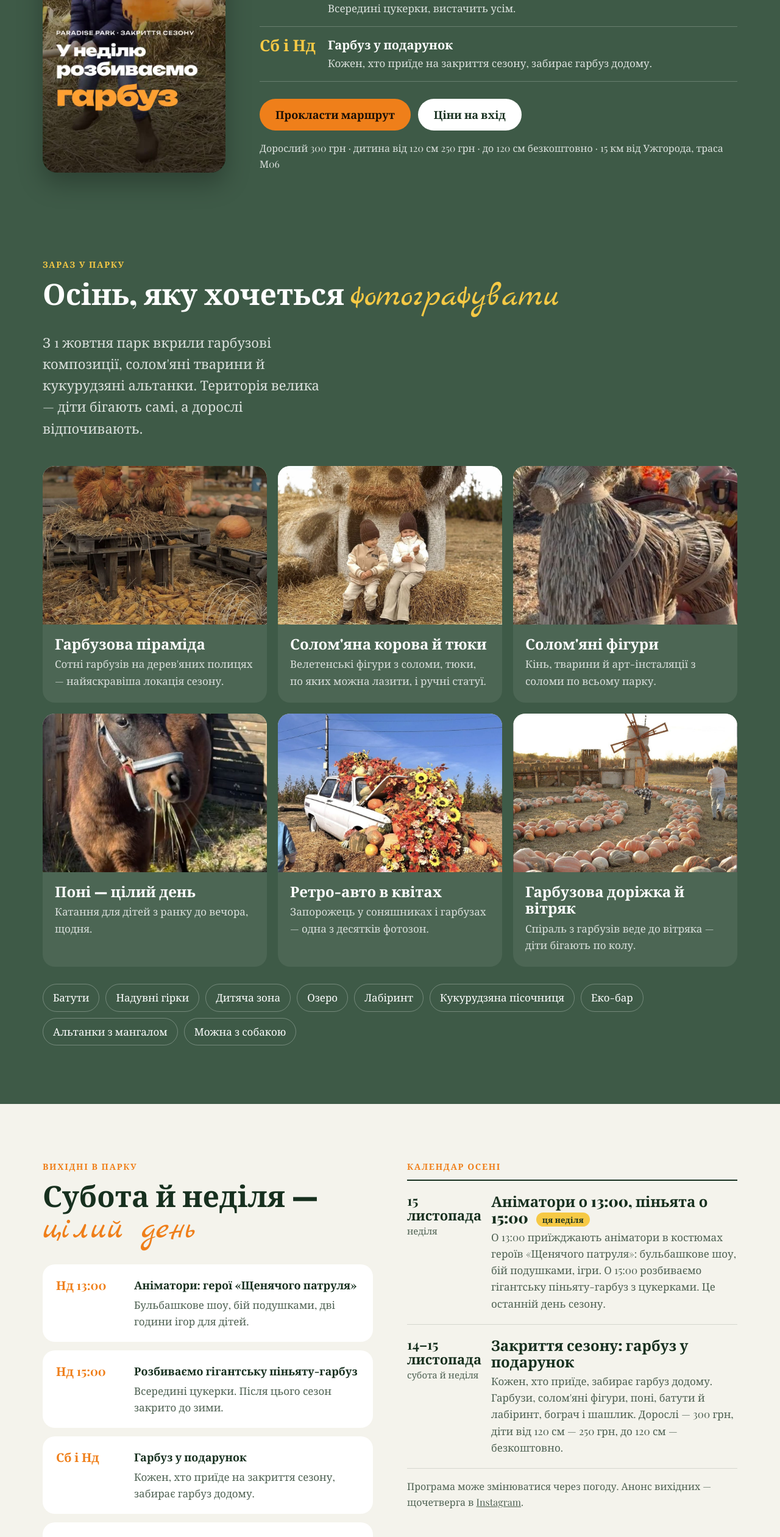
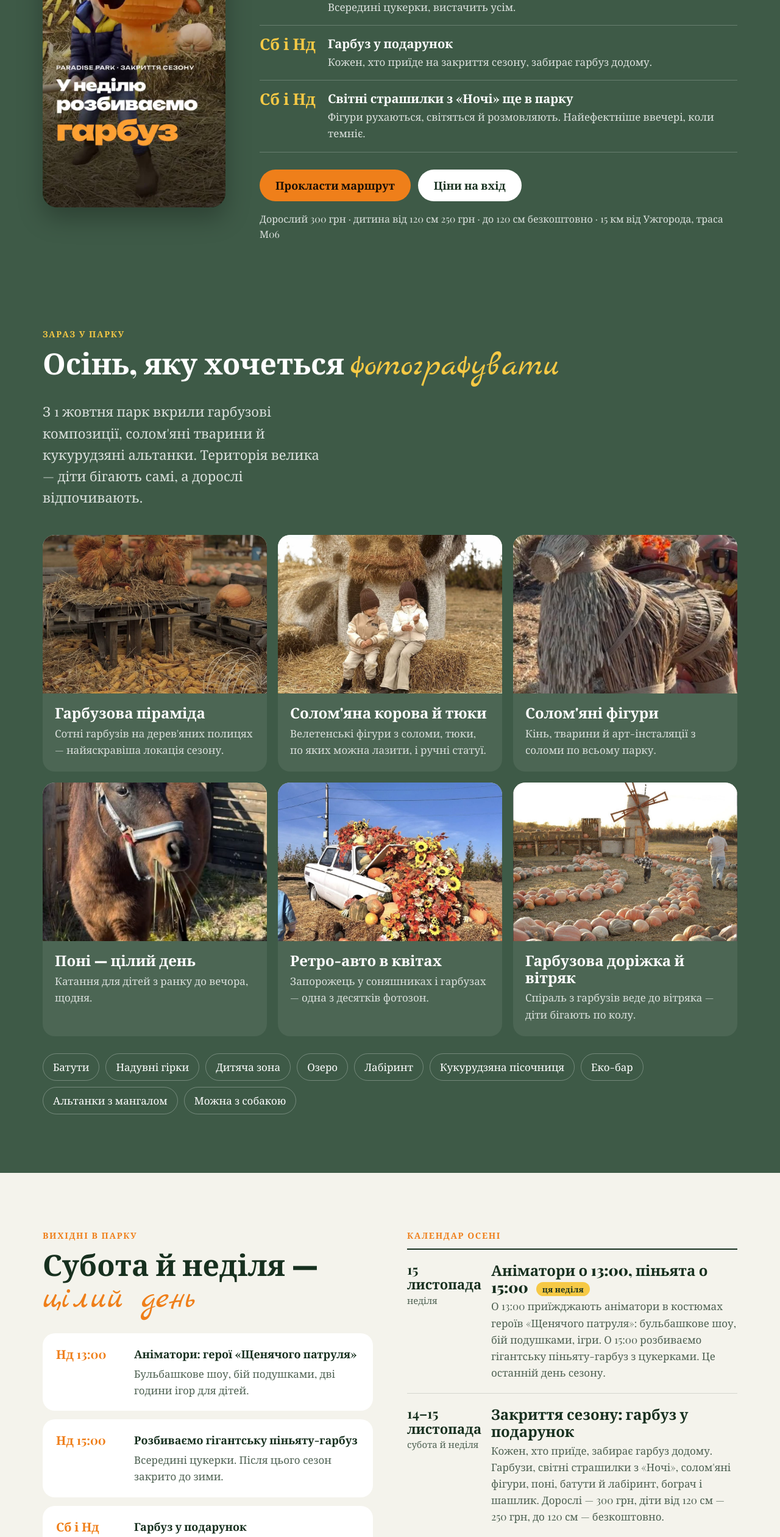
Before and after one commit to dzerin19/paradise-park-site, a plain HTML site: page index.html in a window 1280 px wide. Shown: the part 1380-3900 px from the top of the page at 61% size. Drawn offline with nearby package versions, Linux system fonts and the light colour scheme; grey boxes are pictures that could not be loaded; a web font is replaced by a local one.

Commit message:
Закриття 14-15.11: світні страшилки з «Ночі» ще в парку
Co-Authored-By: Claude Opus 5.5 <noreply@anthropic.com>
Claude-Session: https://claude.ai/code/session_01DgCUDAvXZNwYn1mVjvR9bT

```diff
--- a/index.html
+++ b/index.html
@@ -6,7 +6,7 @@
 <title>Paradise Park — ландшафтний парк біля Ужгорода</title>
 <meta name="description" content="Ландшафтний парк «Paradise» біля Тийглаша, 15 км від Ужгорода по трасі М06. Осінь: гарбузи, солом'яні фігури, фотозони, бограч у вихідні. Щодня 9:00–20:00. Дорослий 300 грн, дитячий 250 грн, діти до 120 см безкоштовно.">
 <meta property="og:title" content="Paradise Park — осінь біля Ужгорода">
-<meta property="og:description" content="Закриття сезону 14–15.11: гарбуз у подарунок. У неділю о 13:00 аніматори, о 15:00 піньята з цукерками. 15 км від Ужгорода.">
+<meta property="og:description" content="Закриття сезону 14–15.11: гарбуз у подарунок і світні страшилки з «Ночі». У неділю о 13:00 аніматори, о 15:00 піньята з цукерками. 15 км від Ужгорода.">
 <meta property="og:image" content="https://parkparadise.com.ua/photos/hero.jpg">
 <meta property="og:url" content="https://parkparadise.com.ua/">
 <link rel="canonical" href="https://parkparadise.com.ua/">
@@ -358,6 +358,7 @@ fbq('init','1653307293033637');fbq('track','PageView');
           <li class="reveal"><time datetime="2026-11-15T13:00">13:00</time><div><strong>Аніматори: герої «Щенячого патруля»</strong><p>Бульбашкове шоу, бій подушками, дві години ігор для дітей.</p></div></li>
           <li class="reveal"><time datetime="2026-11-15T15:00">15:00</time><div><strong>Розбиваємо гігантську піньяту-гарбуз</strong><p>Всередині цукерки, вистачить усім.</p></div></li>
           <li class="reveal"><time>Сб і Нд</time><div><strong>Гарбуз у подарунок</strong><p>Кожен, хто приїде на закриття сезону, забирає гарбуз додому.</p></div></li>
+          <li class="reveal"><time>Сб і Нд</time><div><strong>Світні страшилки з «Ночі» ще в парку</strong><p>Фігури рухаються, світяться й розмовляють. Найефектніше ввечері, коли темніє.</p></div></li>
         </ul>
         <div class="sunday-actions">
           <a class="btn main" href="https://www.google.com/maps/search/?api=1&query=Paradise+Park+%D0%A2%D0%B8%D0%B9%D0%B3%D0%BB%D0%B0%D1%88" target="_blank" rel="noopener">Прокласти маршрут</a>
@@ -401,6 +402,7 @@ fbq('init','1653307293033637');fbq('track','PageView');
           <div class="day"><b>Нд 13:00</b><div><strong>Аніматори: герої «Щенячого патруля»</strong><p>Бульбашкове шоу, бій подушками, дві години ігор для дітей.</p></div></div>
           <div class="day"><b>Нд 15:00</b><div><strong>Розбиваємо гігантську піньяту-гарбуз</strong><p>Всередині цукерки. Після цього сезон закрито до зими.</p></div></div>
           <div class="day"><b>Сб і Нд</b><div><strong>Гарбуз у подарунок</strong><p>Кожен, хто приїде на закриття сезону, забирає гарбуз додому.</p></div></div>
+          <div class="day"><b>Сб і Нд</b><div><strong>Світні страшилки з «Ночі»</strong><p>Фігури досі в парку: рухаються, світяться й розмовляють. Приїжджайте ближче до вечора, коли темніє.</p></div></div>
           <div class="day"><b>Сб і Нд</b><div><strong>Поні цілий день, батути й надувні гірки</strong><p>Дитяча зона, тюки, десятки фотозон, ручні солом'яні статуї, прогулянка біля озера.</p></div></div>
           <div class="day"><b>Сб і Нд</b><div><strong>Бограч, шашлик і картопля з мангалу</strong><p>Домашня картопля фрі, піца, хот-доги.</p></div></div>
           <div class="day"><b>Щодня</b><div><strong>Еко-бар</strong><p>Піца, бургери, сирники, випічка, гарячі напої.</p></div></div>
@@ -411,7 +413,7 @@ fbq('init','1653307293033637');fbq('track','PageView');
         <p class="kicker">Календар осені</p>
         <ul class="events">
           <li><time datetime="2026-11-15">15 листопада<small>неділя</small></time><div><h3>Аніматори о 13:00, піньята о 15:00 <span class="soon">ця неділя</span></h3><p>О 13:00 приїжджають аніматори в костюмах героїв «Щенячого патруля»: бульбашкове шоу, бій подушками, ігри. О 15:00 розбиваємо гігантську піньяту-гарбуз з цукерками. Це останній день сезону.</p></div></li>
-          <li><time datetime="2026-11-14">14–15 листопада<small>субота й неділя</small></time><div><h3>Закриття сезону: гарбуз у подарунок</h3><p>Кожен, хто приїде, забирає гарбуз додому. Гарбузи, солом'яні фігури, поні, батути й лабіринт, бограч і шашлик. Дорослі — 300 грн, діти від 120 см — 250 грн, до 120 см — безкоштовно.</p></div></li>
+          <li><time datetime="2026-11-14">14–15 листопада<small>субота й неділя</small></time><div><h3>Закриття сезону: гарбуз у подарунок</h3><p>Кожен, хто приїде, забирає гарбуз додому. Гарбузи, світні страшилки з «Ночі», солом'яні фігури, поні, батути й лабіринт, бограч і шашлик. Дорослі — 300 грн, діти від 120 см — 250 грн, до 120 см — безкоштовно.</p></div></li>
         </ul>
         <p class="small">Програма може змінюватися через погоду. Анонс вихідних — щочетверга в <a href="https://www.instagram.com/paradise.park.uzh" target="_blank" rel="noopener">Instagram</a>.</p>
       </div>
```
